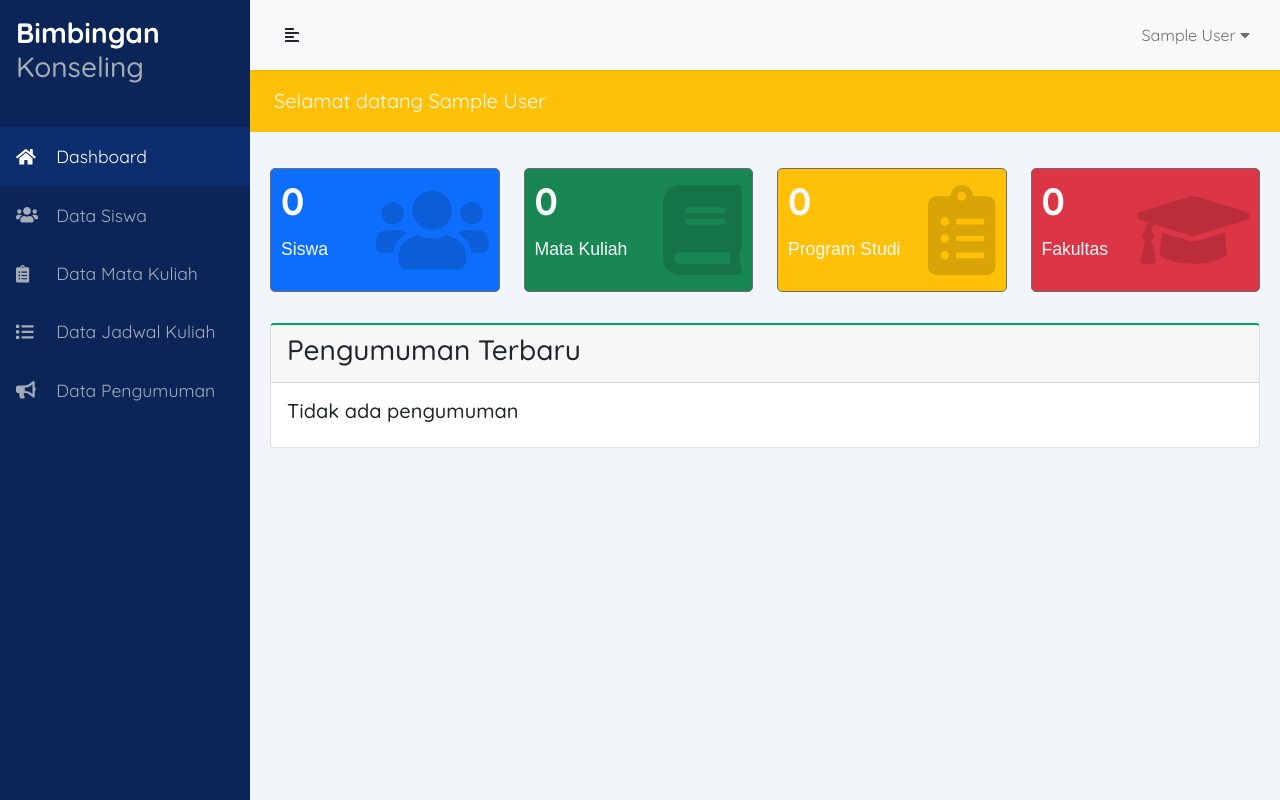
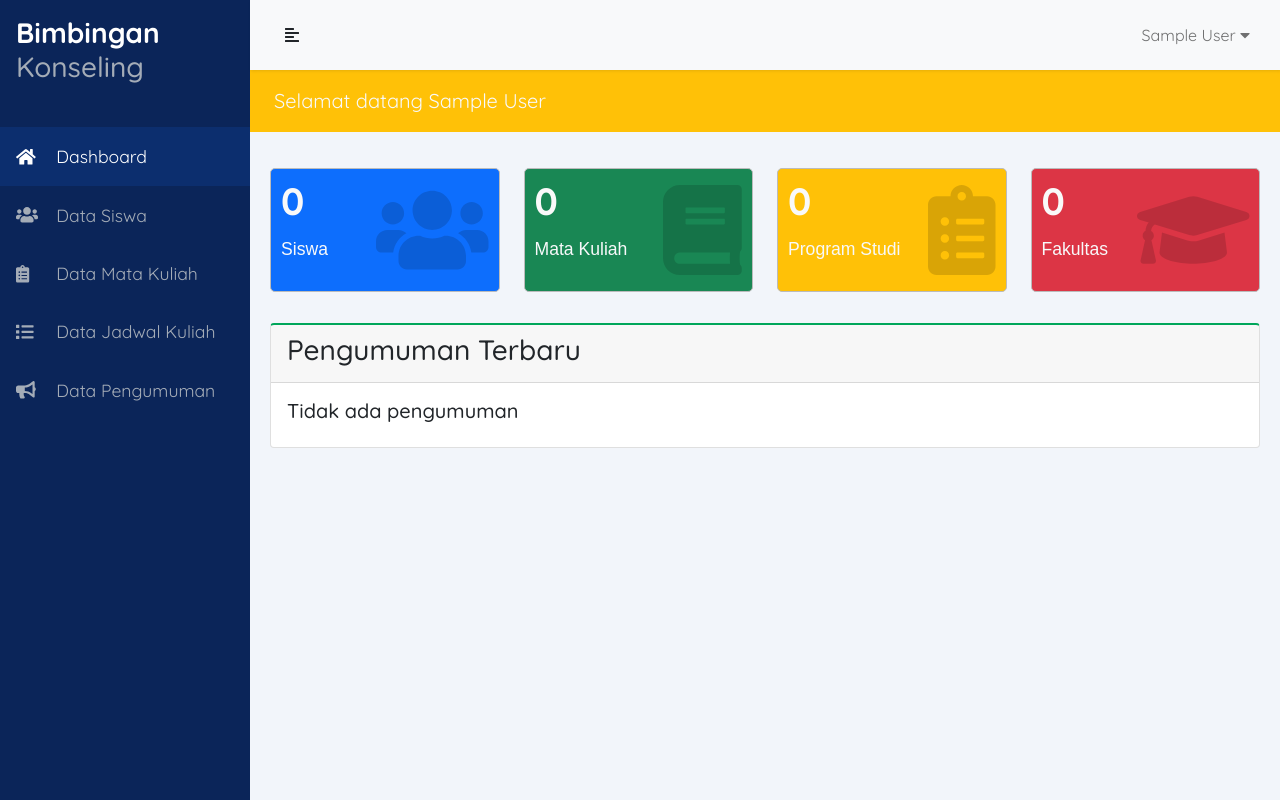
Before and after one commit to SalimQS/bimbingan-konseling, a PHP site: page / in a window 1280 px wide. Run offline with PHP 8.4, Linux system fonts and the light colour scheme; the visitor is signed in with stand-in values (Sample User, id 1); data that the repository does not hold is empty; some libraries are stand-ins or nearby versions.

Commit message:
10/22/23 #2

```diff
--- a/assets/css/style.css
+++ b/assets/css/style.css
@@ -248,7 +248,7 @@ a.article:hover {
 .small-box {
   position: relative;
   display: block;
-  border: solid 1px rgb(109, 109, 109);
+  border: solid 1px rgb(187, 187, 187);
   -webkit-border-radius: 5px;
   -moz-border-radius: 5px;
   border-radius: 5px;
```
